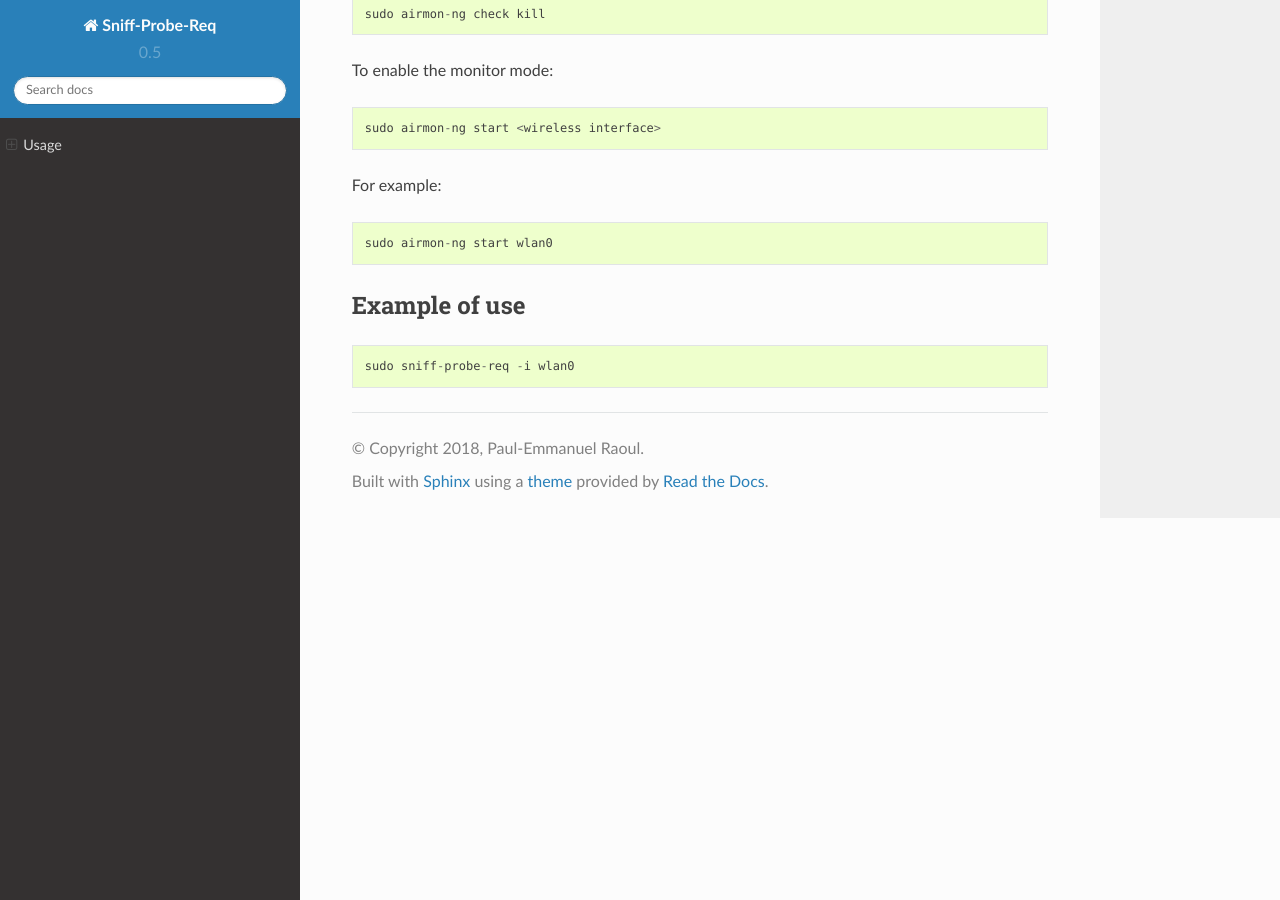
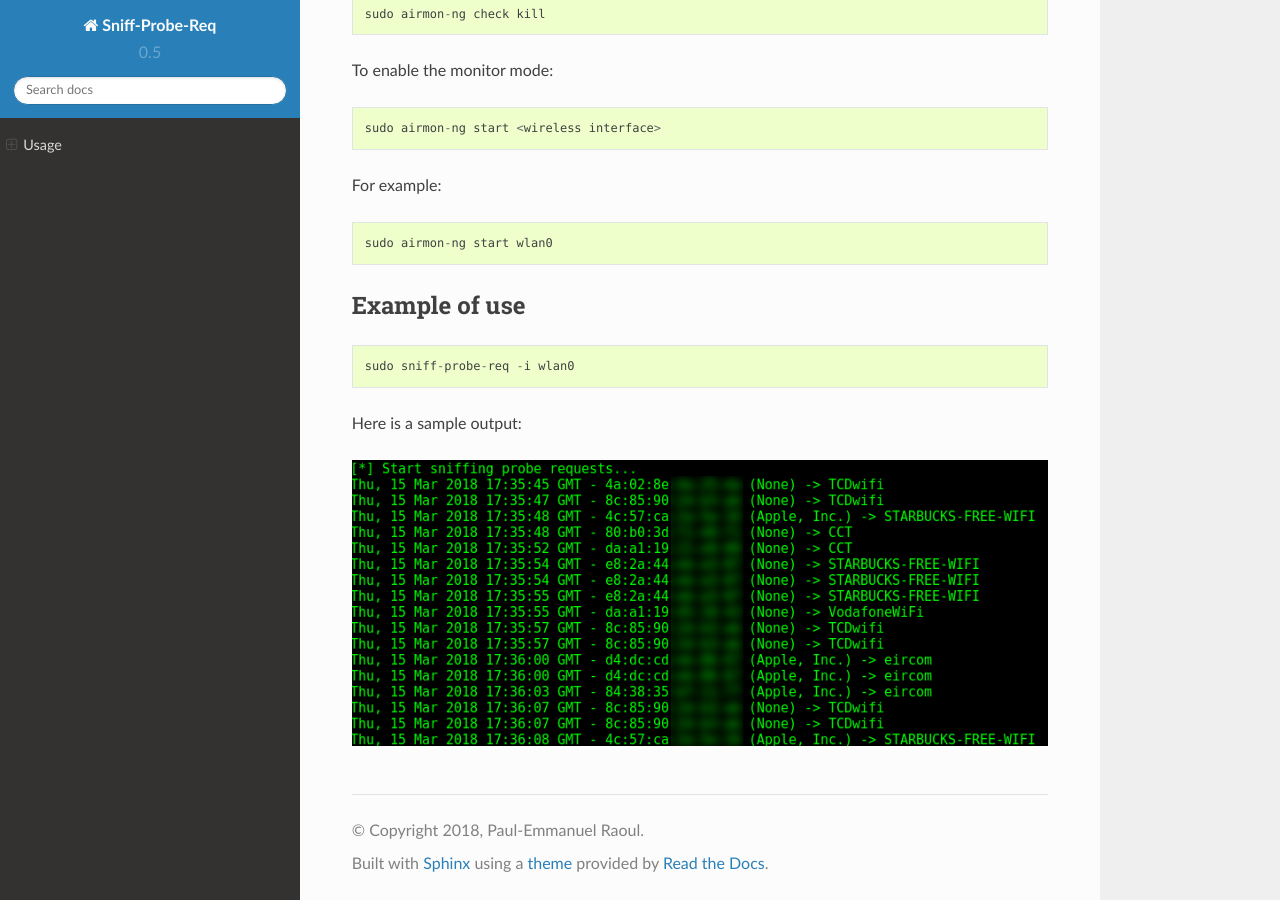
Before and after one commit to SkypLabs/probequest, a Sphinx documentation site: the page built from docs/usage.rst, in a window 1280 px wide and 900 px high, scrolled down 668 px. Built offline with Sphinx 7.4.7 and the Read the Docs theme 2.0.0, drawn with Linux system fonts in a browser that asks for light colours.

Commit message:
update the documentation

```diff
--- a/docs/usage.rst
+++ b/docs/usage.rst
@@ -50,3 +50,7 @@ Example of use
 ::
 
     sudo sniff-probe-req -i wlan0
+
+Here is a sample output:
+
+.. image:: _static/img/sniff_probe_req_output_example.png
```
Also changed, not shown: docs/_static/img/sniff_probe_req_output_example.png (added).
